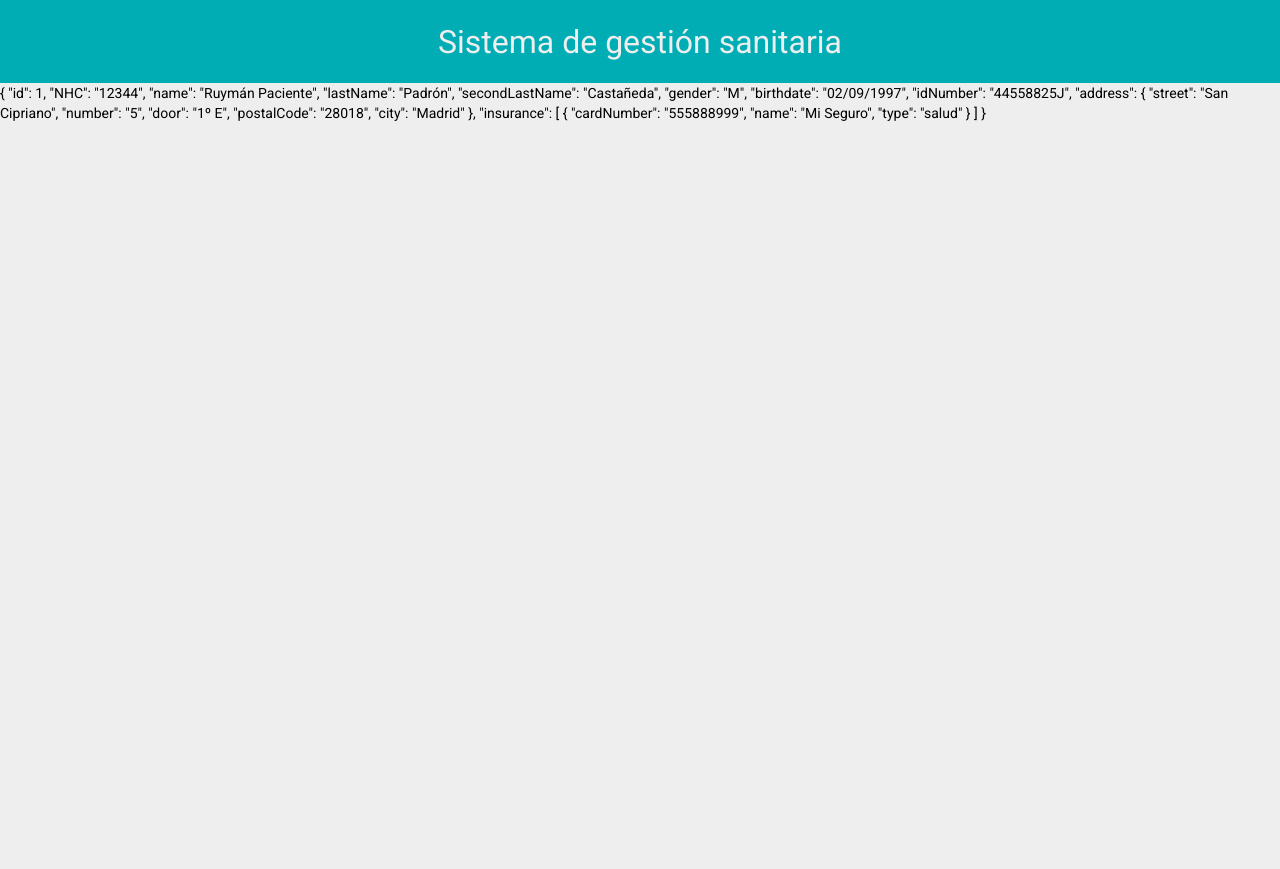
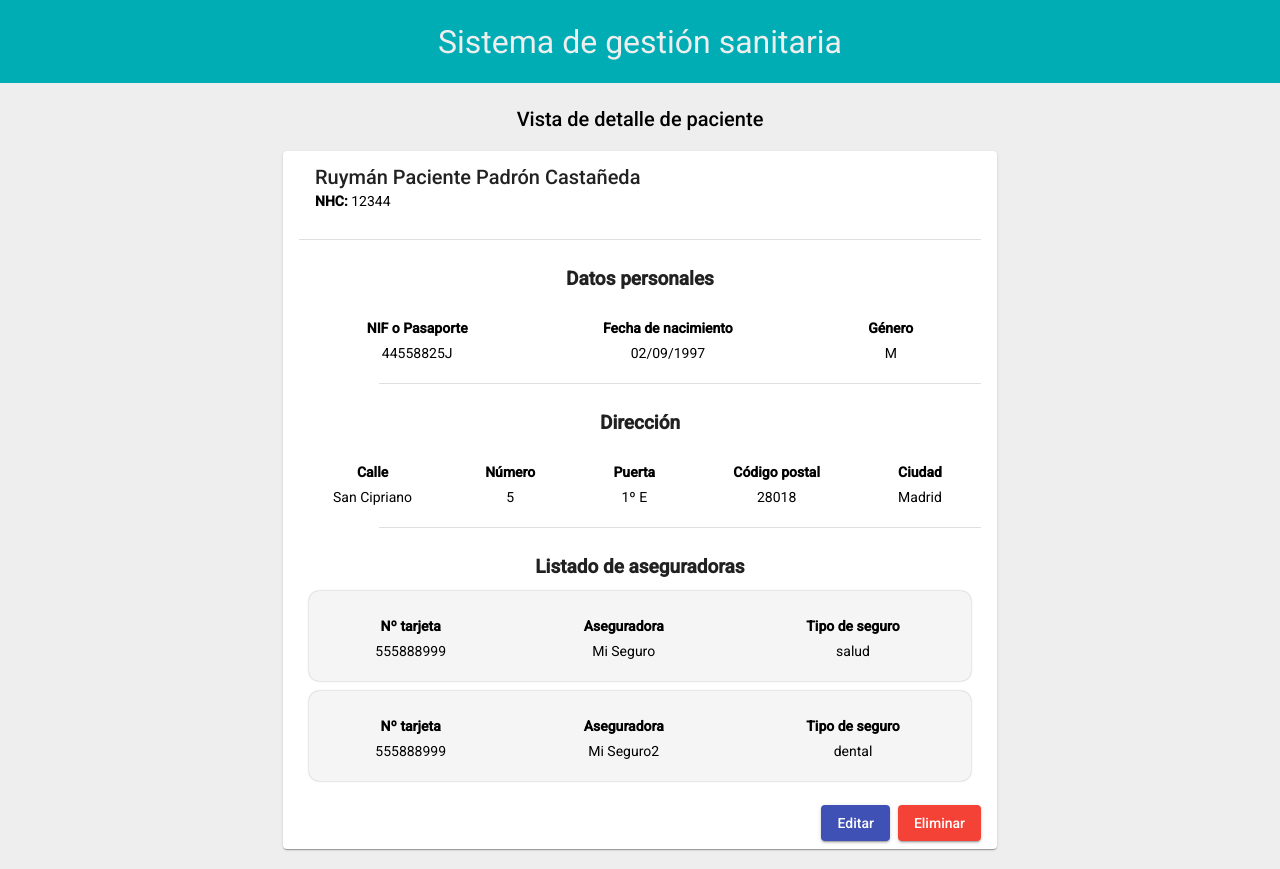
Before and after one commit to Ruymy7/ProyectoAngular_HIS, an Angular app: page /users/1 in a window 1280 px wide. Before the commit the page ends 800 px from the top, so only its background shows below. Built offline with nearby package versions, Linux system fonts and the light colour scheme; data requests are answered from the project's data file.

Commit message:
Add user details view

```diff
--- a/db/db.json
+++ b/db/db.json
@@ -21,6 +21,11 @@
           "cardNumber": "555888999",
           "name": "Mi Seguro",
           "type": "salud"
+        },
+        {
+          "cardNumber": "555888999",
+          "name": "Mi Seguro2",
+          "type": "dental"
         }
       ]
     },
--- a/src/app/user/user-details/user-details/user-details.component.html
+++ b/src/app/user/user-details/user-details/user-details.component.html
@@ -1 +1,48 @@
-{{user | json}}
+<div class="userDetails">
+  <h2 *ngIf="!userType">Vista de detalle de paciente</h2>
+  <h2 *ngIf="userType">Vista de detalle de profesional</h2>
+  <mat-card class="userCard">
+    <mat-card-header>
+      <mat-card-title>{{user?.name}} {{user?.lastName}} {{user?.secondLastName}}</mat-card-title>
+      <mat-card-subtitle>
+        <p *ngIf="!userType"><span>NHC:</span> {{user?.NHC}}</p>
+        <div class="subtitle">
+          <p *ngIf="userType"><span>Nº Colegiado:</span> {{user?.medicalBoardNumber}}</p>
+          <p *ngIf="userType"><span>Tipo de profesional:</span> {{user?.professionalType}}</p>
+        </div>
+      </mat-card-subtitle>
+    </mat-card-header>
+    <mat-divider [inset]="true"></mat-divider>
+    <mat-card-content>
+      <h3>Datos personales</h3>
+      <div class="firstRow">
+        <p><span>NIF o Pasaporte</span> {{user?.idNumber}}</p>
+        <p><span>Fecha de nacimiento</span> {{user?.birthdate}}</p>
+        <p><span>Género</span> {{user?.gender}}</p>
+      </div>
+      <mat-divider [inset]="true"></mat-divider>
+      <h3>Dirección</h3>
+      <div class="addressRow">
+        <p><span>Calle</span> {{user?.address?.street}}</p>
+        <p><span>Número</span> {{user?.address?.number}}</p>
+        <p><span>Puerta</span> {{user?.address?.door}}</p>
+        <p><span>Código postal</span> {{user?.address?.postalCode}}</p>
+        <p><span>Ciudad</span> {{user?.address?.city}}</p>
+      </div>
+      <mat-divider [inset]="true"></mat-divider>
+      <div class="insuranceList" *ngIf="!userType">
+        <h3>Listado de aseguradoras</h3>
+        <div class="insurance" *ngFor="let insurance of user?.insurance">
+          <p><span>Nº tarjeta</span> {{insurance.cardNumber}}</p>
+          <p><span>Aseguradora</span> {{insurance.name}}</p>
+          <p><span>Tipo de seguro</span> {{insurance.type}}</p>
+        </div>
+        <p *ngIf="!user?.insurance?.length">No hay aseguradoras para este paciente</p>
+      </div>
+    </mat-card-content>
+    <mat-card-actions>
+      <button mat-raised-button color="primary" (click)="editUser(user)">Editar</button>
+      <button mat-raised-button color="warn" (click)="deleteUser(user)">Eliminar</button>
+    </mat-card-actions>
+  </mat-card>
+</div>
--- a/src/app/user/user-details/user-details/user-details.component.scss
+++ b/src/app/user/user-details/user-details/user-details.component.scss
@@ -0,0 +1,56 @@
+.userDetails {
+  display: flex;
+  flex-direction: column;
+  justify-content: center;
+  align-items: center;
+  margin: 20px;
+  .userCard {
+    max-width: 1000px;
+    span {
+      color: black;
+      font-weight: bold;
+    }
+    p {
+      color: black;
+    }
+    .subtitle {
+      display: flex;
+      justify-content: space-between;
+      min-width: 650px;
+    }
+    mat-card-content {
+      h3 {
+        margin: 0;
+        font-weight: bold;
+        font-size: 19px;
+        padding-top: 25px;
+        text-align: center;
+      }
+      p {
+        margin: 20px;
+        display: flex;
+        flex-direction: column;
+        align-items: center;
+      }
+      span {
+        margin: 5px;
+      }
+      .firstRow, .addressRow, .insurance{
+        display: flex;
+        justify-content: space-around;
+      }
+      .insurance {
+        -webkit-box-shadow: 0px 0px 2px 0px rgba(0,0,0,0.34);
+        -moz-box-shadow: 0px 0px 2px 0px rgba(0,0,0,0.34);
+        box-shadow: 0px 0px 2px 0px rgba(0,0,0,0.34);
+        border-radius: 10px;
+        margin: 10px;
+        background: #f5f5f5;
+      }
+    }
+    mat-card-actions {
+      display: flex;
+      justify-content: flex-end;
+    }
+  }
+}
--- a/src/app/user/user-details/user-details/user-details.component.ts
+++ b/src/app/user/user-details/user-details/user-details.component.ts
@@ -1,8 +1,16 @@
 import { Component, OnInit } from '@angular/core';
 import { UserService } from '../../user.service';
-import { ActivatedRoute } from '@angular/router';
+import { ActivatedRoute, Router } from '@angular/router';
 import { Professional } from 'src/app/models/professional.model';
 import { Patient } from 'src/app/models/patient.model';
+import { MatDialog } from '@angular/material/dialog';
+import { User } from 'src/app/models/user.model';
+import { DialogComponent } from 'src/app/dialog/dialog/dialog.component';
+
+enum type {
+  patient,
+  professional
+}
 
 @Component({
   selector: 'app-user-details',
@@ -11,18 +19,39 @@ import { Patient } from 'src/app/models/patient.model';
 })
 export class UserDetailsComponent implements OnInit {
   user: Patient | Professional
+  userType: type
 
-  constructor(private userService: UserService, private route: ActivatedRoute) { }
+  constructor(private userService: UserService, private route: ActivatedRoute, private router: Router, private dialog: MatDialog) { }
 
   ngOnInit(): void {
     this.route.params.subscribe(params => {
       if (params.id) {
         this.userService.getUser(params.id)
           .subscribe(user => {
-            this.user = user;
+            if(user.hasOwnProperty('NHC')) this.userType = type.patient
+            else this.userType = type.professional
+            this.user = user
           });
       }
     });
   }
 
+  deleteUser(row: User): void {
+    const dialogRef = this.dialog.open(DialogComponent, {
+      width: '350px',
+      data: { title: 'Eliminar ' + row.name, body: '¿Está seguro de que desea eliminar el usuario?' }
+    });
+    dialogRef.afterClosed().subscribe(result => {
+      if (result) {
+        this.userService.deleteUser(row.id).subscribe(() => {
+          this.router.navigate(['/'])
+        });
+      }
+    });
+  }
+
+  editUser(row: User): void {
+    this.router.navigate(['/users/edit/' + row.id])
+  }
+
 }
```
